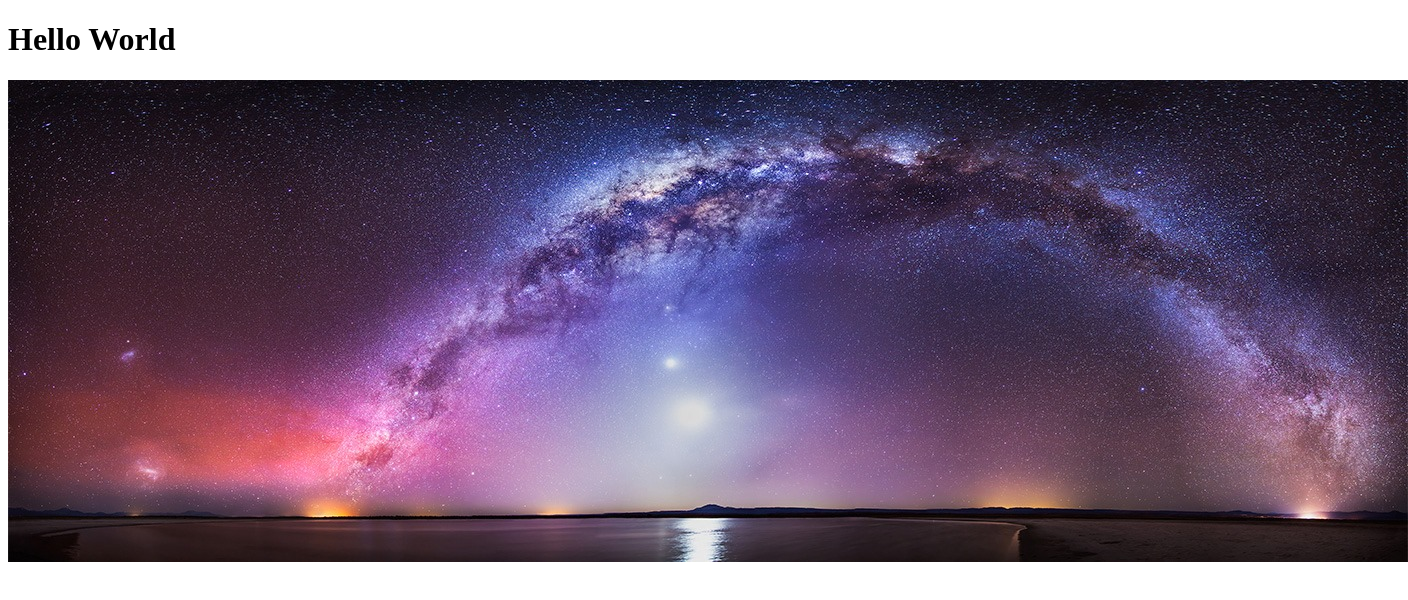
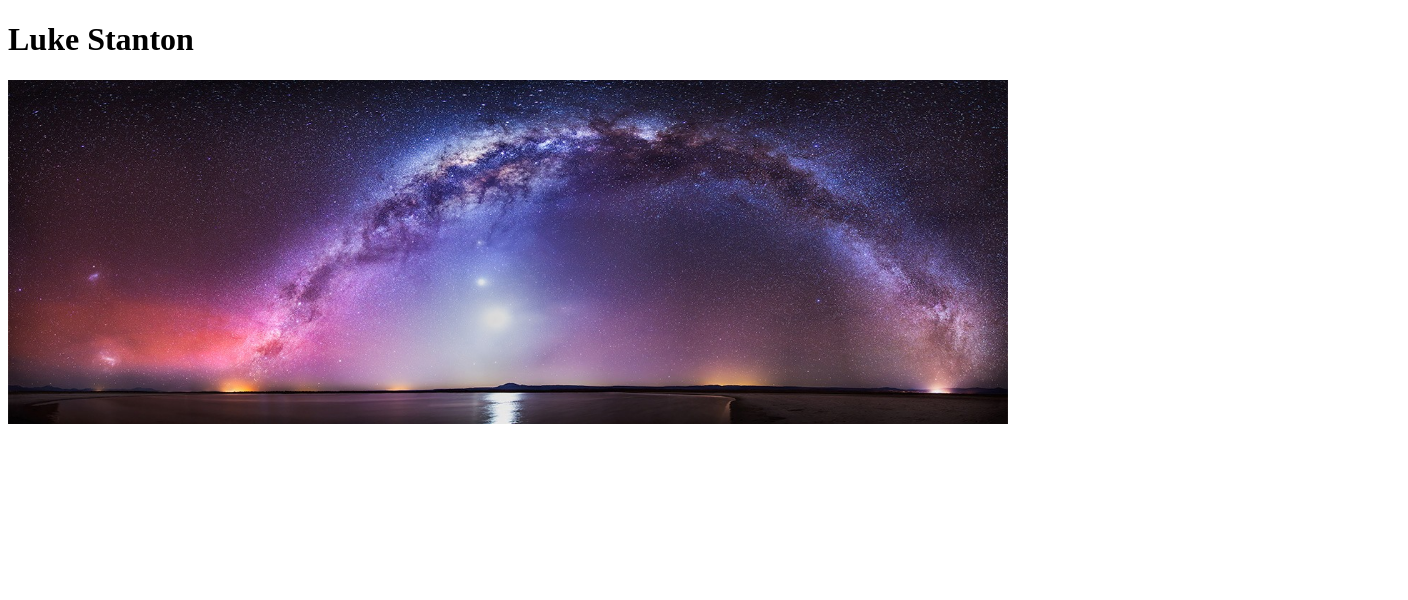
Before and after one commit to stanto85/stanto85.github.io, a plain HTML site: page index.html in a window 1280 px wide. Shown: the whole page, 1408 px wide, since content can reach past the window. Drawn offline with Linux system fonts and the light colour scheme.

Commit message:
Image, name

```diff
--- a/index.html
+++ b/index.html
@@ -1,7 +1,7 @@
 <!DOCTYPE html>
 <html>
 <body>
-<h1>Hello World</h1>
-<p><img src="space.jpg" alt="Space" /></p>
+<h1>Luke Stanton</h1>
+<p><img src="space.jpg" alt="Space" width="1000" /></p>
 </body>
 </html>
```
